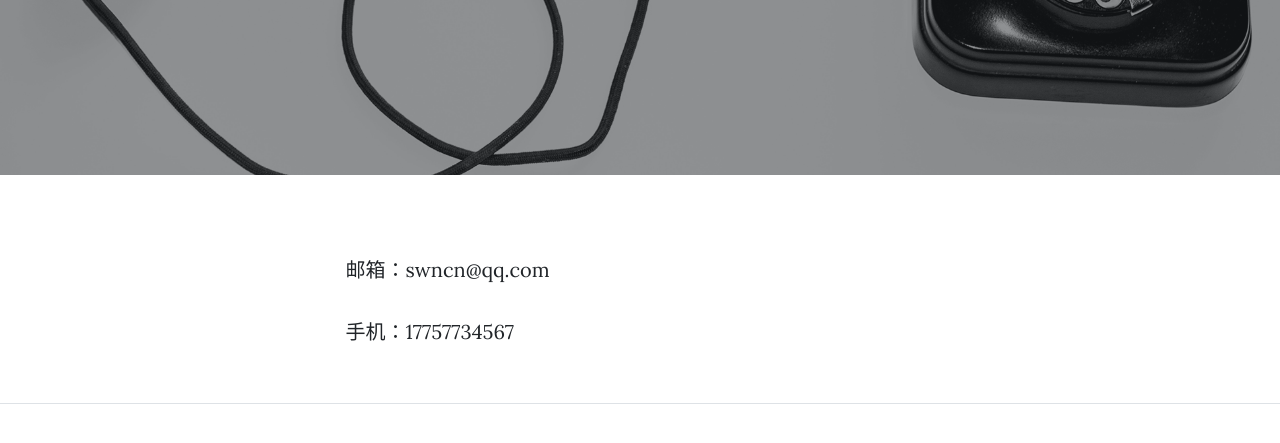
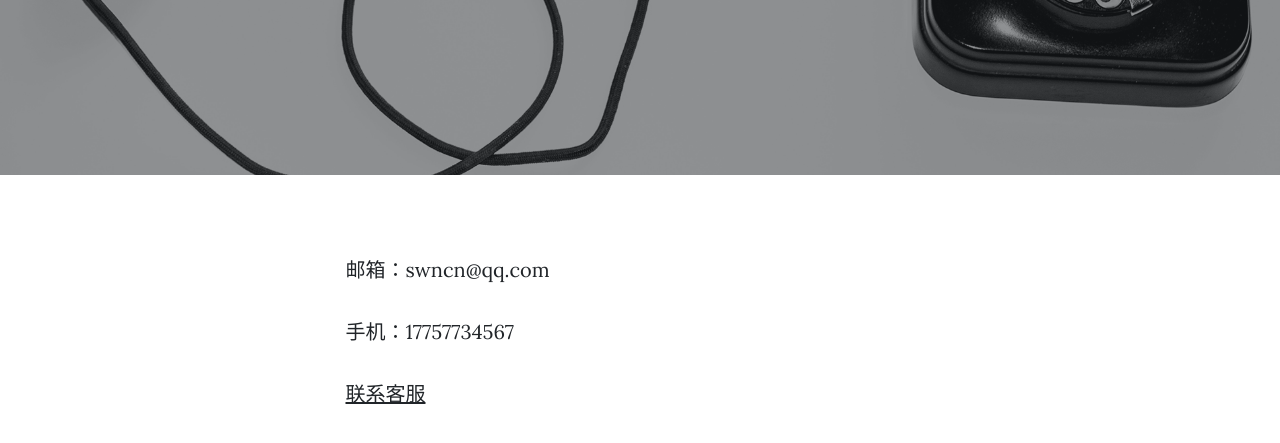
Before and after one commit to herexu/heikexia, a plain HTML site: page contact.html in a window 1280 px wide. Shown: the part 357-800 px from the top of the page. Drawn offline with nearby package versions, Linux system fonts and the light colour scheme.

Commit message:
联系客服

```diff
--- a/contact.html
+++ b/contact.html
@@ -54,6 +54,7 @@
                     <div class="col-md-10 col-lg-8 col-xl-7">
                         <p>邮箱：swncn@qq.com</p>
                         <p>手机：17757734567</p>
+                        <p><a href="https://work.weixin.qq.com/kfid/kfcf2a125f1e7a0938b">联系客服</a></p>
                     </div>
                 </div>
             </div>
```
